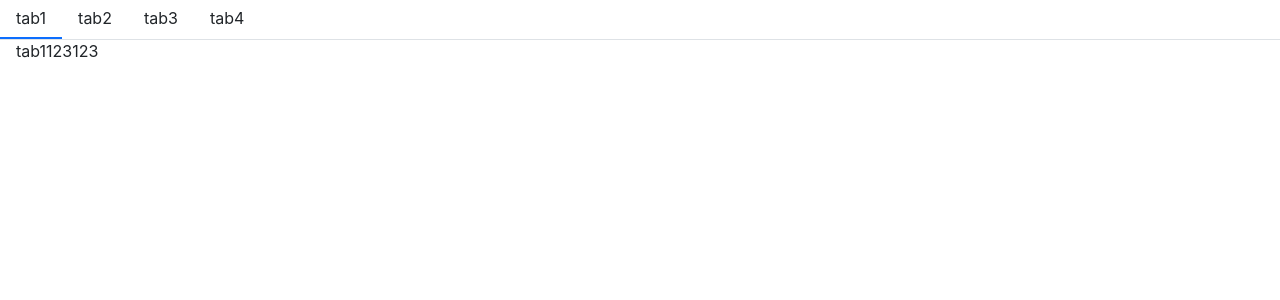
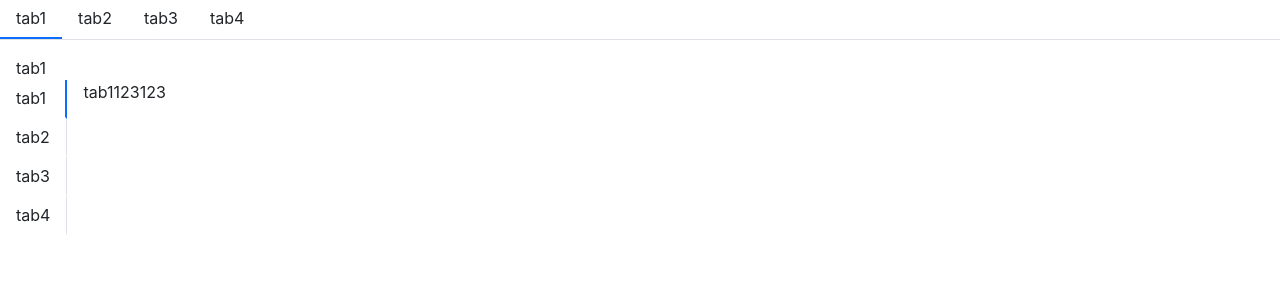
Before and after one commit to odysa/fancyUI, a React (Create React App) app: page / in a window 1280 px wide. Shown: the top 300 px of the page. Built offline with nearby package versions, Linux system fonts and the light colour scheme.

Commit message:
upgrade tabs

```diff
--- a/src/App.tsx
+++ b/src/App.tsx
@@ -2,7 +2,7 @@
  * @Author: Chengxu Bian
  * @Date: 2020-07-06 22:45:08
  * @Last Modified by: Chengxu Bian
- * @Last Modified time: 2020-07-10 18:37:48
+ * @Last Modified time: 2020-07-10 22:19:14
  */
 import React from "react";
 import Button, { ButtonType, ButtonSize } from "./components/Button/button";
@@ -59,6 +59,12 @@ function App() {
         </Menu>
       </body> */}
       <Tab mode="horizontal">
+        <TabItem label="tab1">tab1</TabItem>
+        <TabItem label="tab2">tab2</TabItem>
+        <TabItem label="tab3">tab3</TabItem>
+        <TabItem label="tab4">tab4</TabItem>
+      </Tab>
+      <Tab mode="vertical">
         <TabItem label="tab1">tab1123123</TabItem>
         <TabItem label="tab2">tab2</TabItem>
         <TabItem label="tab3">tab3</TabItem>
--- a/src/components/Tab/_style.scss
+++ b/src/components/Tab/_style.scss
@@ -2,14 +2,23 @@
  * @Author: Chengxu Bian
  * @Date: 2020-07-10 17:47:00
  * @Last Modified by: Chengxu Bian
- * @Last Modified time: 2020-07-10 18:35:05
+ * @Last Modified time: 2020-07-10 22:20:29
  */
+.tab-container {
+  display: flex;
+  &.container-vertical {
+    flex-direction: row;
+  }
+  &.container-horizontal {
+    flex-direction: column;
+  }
+}
 .fancy-tab {
   display: flex;
   list-style: none;
   flex-wrap: wrap;
   position: relative;
-  border-bottom: $tab-border-width solid $tab-border-color;
+
   padding-left: 0px;
   .tab-item {
     border-bottom: $tab-item-active-border-width solid transparent;
@@ -24,8 +33,8 @@
 }
 
 .tab-horizontal {
+  border-bottom: $tab-border-width solid $tab-border-color;
   .tab-item {
-
     border-bottom: $tab-item-active-border-width solid transparent;
     padding: $tab-item-padding-y $tab-item-padding-x;
     &:hover,
@@ -35,39 +44,20 @@
         cursor: pointer;
       }
     }
-    .tab-panel {
-      display: none;
-      position: absolute;
-      top: 100%;
-      left: 0;
-      text-align: left;
-      padding-left: $tab-item-padding-x;
-      &.is-opened {
-        display: block;
-      }
-    }
   }
 }
 
 .tab-vertical {
   flex-direction: column;
   width: max-content;
-  >.tab-item {
-
+  > .tab-item {
     border-right: $menu-border-width solid $menu-border-color;
     &:hover,
     &.is-activated {
       border-right: $tab-item-active-border-width solid $menu-item-active-color;
     }
-    .tab-panel {
-      display: none;
-      padding-left: $tab-item-padding-x;
-      &.is-opened {
-        display: block;
-        position: absolute;
-        left: 100%;
-        top: 0%;
-      }
-    }
   }
 }
+.tab-content {
+  padding-left: $tab-item-padding-x;
+}
--- a/src/components/Tab/tab.tsx
+++ b/src/components/Tab/tab.tsx
@@ -2,17 +2,20 @@
  * @Author: Chengxu Bian
  * @Date: 2020-07-10 16:50:59
  * @Last Modified by: Chengxu Bian
- * @Last Modified time: 2020-07-10 18:24:43
+ * @Last Modified time: 2020-07-10 22:21:00
  */
 import React, { createContext, useState } from "react";
 import classNames from "classnames";
 import { TabItemProps } from "./tabItem";
-type SelectCallBack = (selectIndex: number) => void;
+type SelectCallBack = (
+  selectIndex: number,
+  selectContent: React.ReactNode
+) => void;
 type TabMode = "vertical" | "horizontal";
 
 export interface TabProps {
   defaultIndex?: number;
-  onSelect?: SelectCallBack;
+  onSelect?: (index: number) => void;
   className?: string;
   size?: string;
   mode?: TabMode;
@@ -21,21 +24,41 @@ export interface TabProps {
 export interface TabContext {
   index: number;
   onSelect?: SelectCallBack;
+  content?: React.Component;
+  changeContent?: (content: React.Component) => void;
 }
 
 export const TabContext = createContext<TabContext>({ index: 0 });
 
 const Tab: React.FC<TabProps> = (props) => {
   const { defaultIndex, onSelect, children, className, mode } = props;
-  const classes = classNames("fancy-tab", className, {
+  const tabClasses = classNames("fancy-tab",{
     "tab-horizontal": mode === "horizontal",
     "tab-vertical": mode === "vertical",
   });
+  const contentClasses = classNames('tab-content',{
+    "content-horizontal": mode === "horizontal",
+    "content-vertical": mode === "vertical",
+  });
+  const containerClasses = classNames(className,'tab-container',{
+    "container-horizontal": mode === "horizontal",
+    "container-vertical": mode === "vertical",
+  });
+
   const [currentIndex, setindex] = useState(defaultIndex);
-  const handleClick = (index: number) => {
+  //get first children's props
+  const childrenElements = children as React.FunctionComponentElement<any>[];
+  const defaultContent = childrenElements[0].props.children;
+  const [currentContent, setContent] = useState(defaultContent);
+
+  const handleClick = (index: number, content: React.ReactNode) => {
     setindex(index);
     if (onSelect) {
       onSelect(index);
+    }
+    //change content
+    if (content) {
+      setContent(content);
     }
   };
   const passedContext: TabContext = {
@@ -51,12 +74,13 @@ const Tab: React.FC<TabProps> = (props) => {
     });
   };
   return (
-    <div>
-      <ul className={classes}>
+    <div className={containerClasses}>
+      <ul className={tabClasses}>
         <TabContext.Provider value={passedContext}>
           {renderChildren()}
         </TabContext.Provider>
       </ul>
+      <div className={contentClasses}>{currentContent}</div>
     </div>
   );
 };
--- a/src/components/Tab/tabItem.tsx
+++ b/src/components/Tab/tabItem.tsx
@@ -2,7 +2,7 @@
  * @Author: Chengxu Bian
  * @Date: 2020-07-10 16:51:01
  * @Last Modified by: Chengxu Bian
- * @Last Modified time: 2020-07-10 18:36:38
+ * @Last Modified time: 2020-07-10 22:07:38
  */
 import React, { useContext } from "react";
 import classNames from "classnames";
@@ -18,7 +18,7 @@ const TabItem: React.FC<TabItemProps> = (props) => {
   const { index, disabled, label, children, classname } = props;
   const context = useContext(TabContext);
 
-  const classes = classNames("tab-item", classname, {
+  const classes = classNames("tab-item tab-title", classname, {
     "is-activated": context.index === index,
     "is-disabled": disabled,
   });
@@ -26,14 +26,11 @@ const TabItem: React.FC<TabItemProps> = (props) => {
     "is-opened":context.index === index,
   })
   const handleClick = () => {
-    if (context.onSelect && typeof index === 'number') {context.onSelect(index)};
+    if (context.onSelect && typeof index === 'number') {context.onSelect(index,children)};
   };
   return (
-    <li className={classes}>
-      <div className="tab-title" onClick={handleClick}>
+    <li className={classes}  onClick={handleClick}>
         {label}
-      </div>
-      <div className={panelClasses}>{children}</div>
     </li>
   );
 };
```
